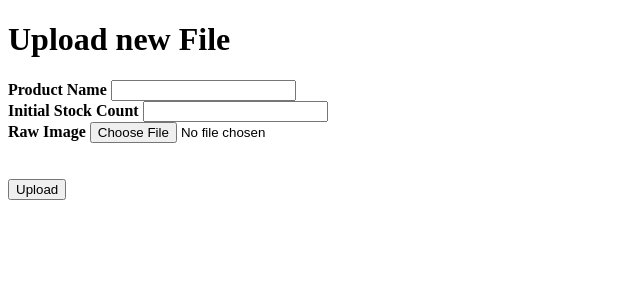
After one commit to mattenarle10/file-upload-flask, a Flask app: template templates/upload_image.html in a window 1280 px wide. The commit adds this page. Shown: the top 300 px of the page, without its empty margins (0-640 px from the left). Run offline with Flask 3, Linux system fonts and the light colour scheme; the template is opened without the code that fills it, so the values that code supplies are empty; some libraries are stand-ins or nearby versions.

Commit message:
Add postgresql integration

```diff
--- a/main.py
+++ b/main.py
@@ -1,7 +1,8 @@
 import os
 import json
+import psycopg2
 
-from flask import Flask, flash, request, redirect, url_for, render_template
+from flask import Flask, flash, request, redirect, url_for, render_template, send_from_directory
 from werkzeug.utils import secure_filename
 from db.mongodb.mongodb_connection import create_mongodb_connection
 
@@ -22,6 +23,8 @@ def allowed_file(filename):
 
 @app.route('/upload-file', methods=['GET', 'POST'])
 def upload_file():
+    print("AND THE FORM IS")
+    print(request.form)
     if request.method == 'POST':
 
         # check if the post request has the file part
@@ -36,9 +39,13 @@ def upload_file():
             flash('No selected file')
             return redirect(request.url)
         if file and allowed_file(file.filename):
+
+            # Upload the file
             filename = secure_filename(file.filename)
             file_path = os.path.join(app.config['UPLOAD_FOLDER'], filename)
             file.save(file_path)
+
+            # save image_metadata to MongoDB
 
             client, database, collection = create_mongodb_connection("file-uploads")
 
@@ -47,6 +54,33 @@ def upload_file():
             })
 
             client.close()
+
+            # save product_data to PostgreSQL
+            conn = psycopg2.connect(
+                host=os.environ["POSTGRESQL_DB_HOST"],
+                database=os.environ["POSTGRESQL_DB_DATABASE_NAME"],
+                user=os.environ['POSTGRESQL_DB_USERNAME'],
+                password=os.environ['POSTGRESQL_DB_PASSWORD']
+            )
+            cur = conn.cursor()
+
+            product_name = request.form.get('product_name')
+            image_mongodb_id = "12345"
+            stock_count = int(request.form.get('initial_stock_count'))
+            review = "Sample Review"
+
+            cur.execute('INSERT INTO products (name, image_mongodb_id, stock_count, review)'
+                        'VALUES (%s, %s, %s, %s)',
+                        (product_name,
+                        image_mongodb_id,
+                        stock_count,
+                        review)
+            )
+
+            conn.commit()
+            cur.close()
+            conn.close()
+
             img_url = url_for('download_file', name=filename)
 
             if ENV_MODE == "backend":
@@ -66,17 +100,7 @@ def upload_file():
 
             redirect()
 
-    return '''
-    <!doctype html>
-    <title>Upload new File</title>
-    <h1>Upload new File</h1>
-    <form method=post enctype=multipart/form-data>
-      <input type=file name=file>
-      <input type=submit value=Upload>
-    </form>
-    '''
-
-from flask import send_from_directory
+    return render_template('upload_image.html')
 
 @app.route('/images', methods=['GET'])
 def show_uploaded_images():
@@ -100,14 +124,6 @@ def show_uploaded_images():
     else:
         return render_template('view_images.html', navigation=parsed)
 
-        # template_dir = os.path.join(".", 'view_images.html')
-        # loader = FileSystemLoader(template_dir)
-
-        # rtemplate = Environment(loader=loader)
-        # template = rtemplate.get_template("view_images")
-
-        # return template.render(navigation=parsed)
-
 
 
 @app.route('/uploads/<name>')
--- /dev/null
+++ b/templates/upload_image.html
@@ -0,0 +1,27 @@
+<!doctype html>
+<title>Upload new File</title>
+<h1>Upload new File</h1>
+<form method=post enctype=multipart/form-data>
+    <div>
+        <b> Product Name </b>
+        <input type=text name=product_name>
+    </div>
+
+    <div>
+        <b> Initial Stock Count </b>
+        <input type=text name=initial_stock_count>
+    </div>
+
+    <div>
+        <b> Raw Image </b>
+        <input type=file name=file>
+    </div>
+
+    <br>
+    <br>
+
+    <div>
+        <input type=submit value=Upload>
+    </div>
+
+</form>
--- a/templates/view_images.html
+++ b/templates/view_images.html
@@ -8,8 +8,8 @@
 
     <ul id="navigation">
     {% for item in navigation %}
-        <div style="height: 200px; width: 200px">
-            <img src="{{ item.image_url }}">
+        <div>
+            <img style="height: 200px; width: 50%" src="{{ item.image_url }}">
             </img>
         </div>
     {% endfor %}
```
Also changed, not shown: db/postgresql/init_db.py (added, +70 -0 lines), templates/create_order.html (added, +27 -0 lines), README.md.
